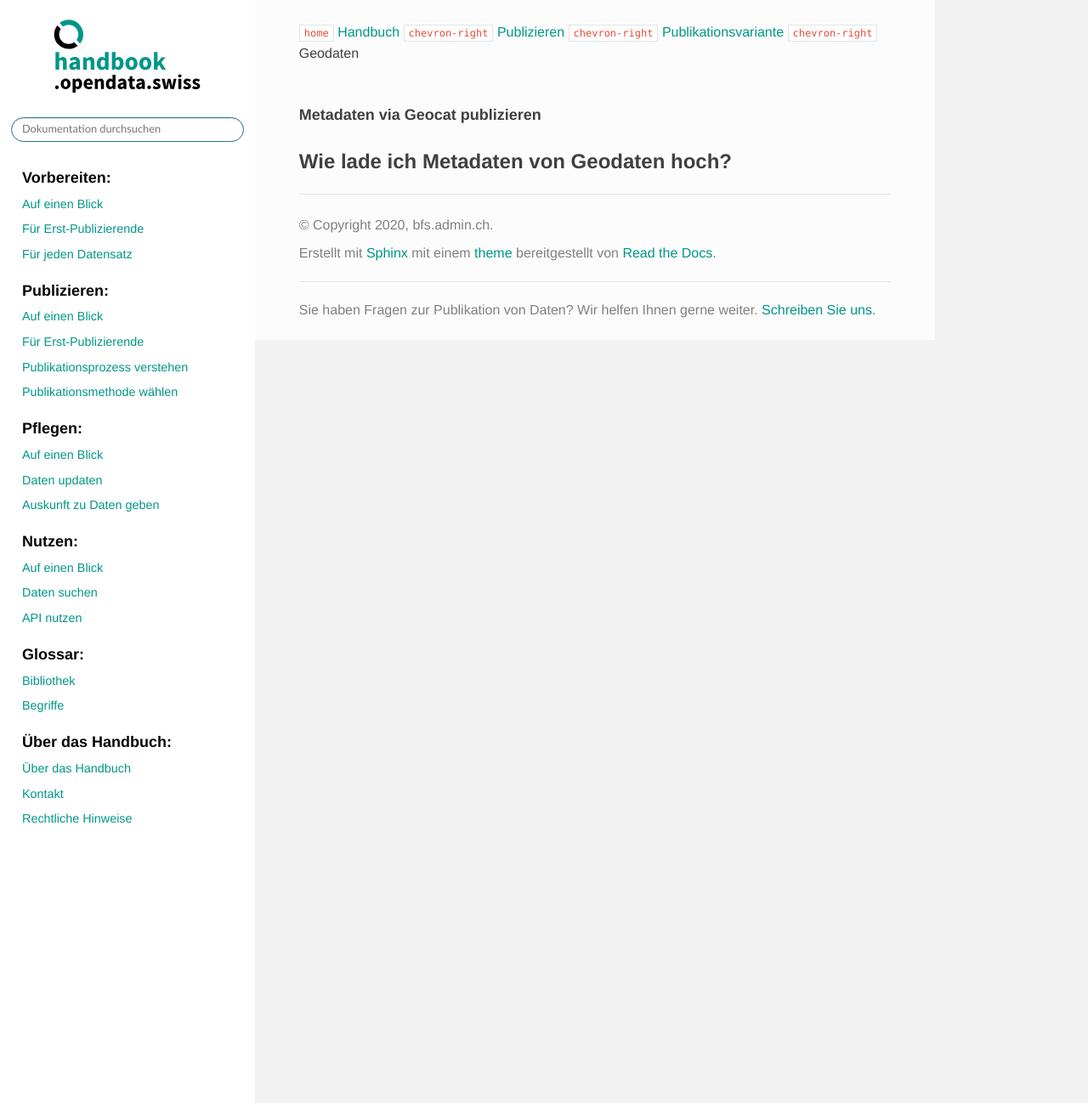
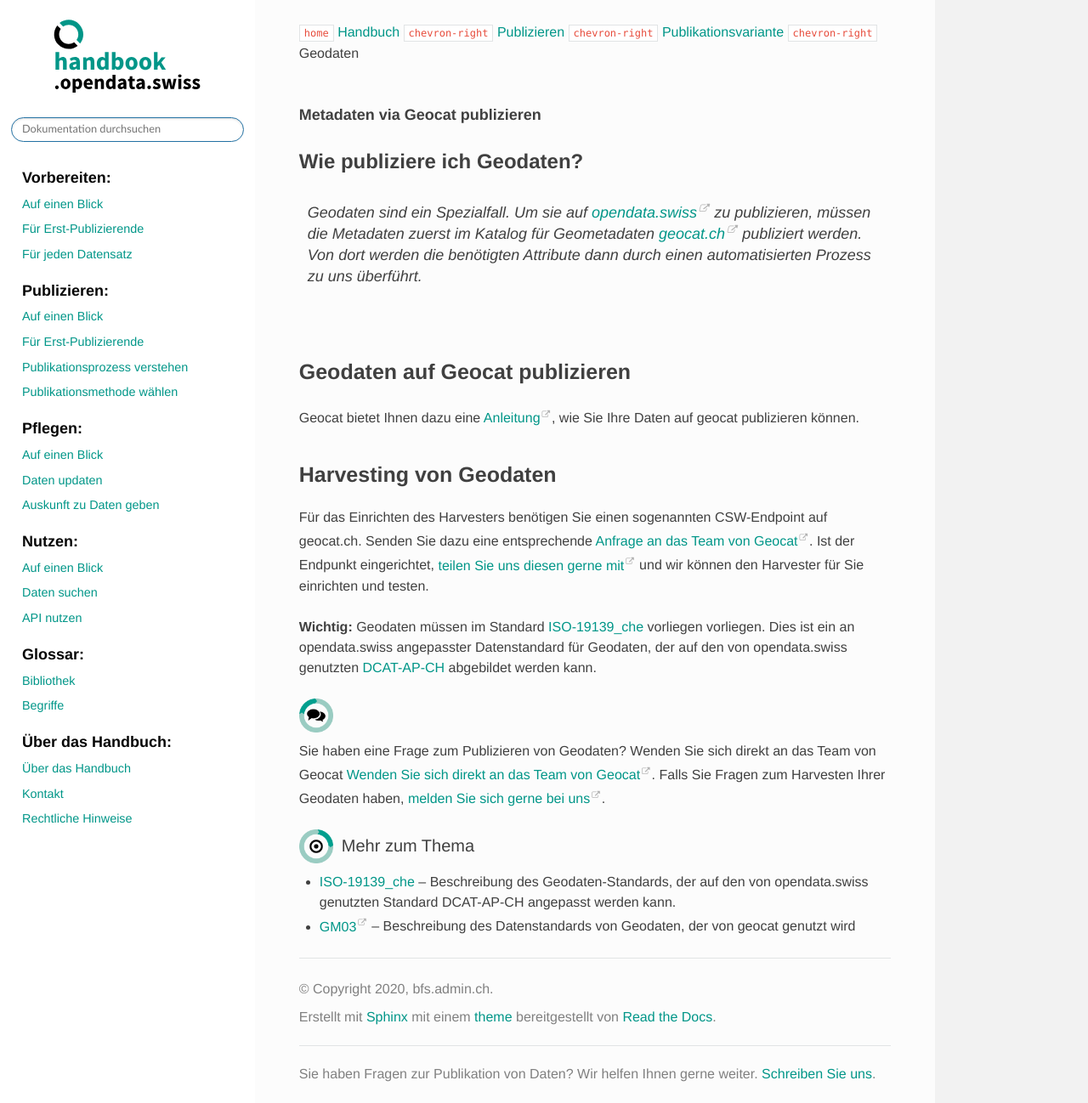
Before and after one commit to opendata-swiss/ogdch-handbook, a Sphinx documentation site: the page built from source/content/publizieren/publikationsvarianten/geodaten.rst, in a window 1280 px wide and 1298 px high. Shown: the whole window at 85% size. Built offline with Sphinx 7.4.7 and the Read the Docs theme 2.0.0, drawn with Linux system fonts in a browser that asks for light colours; cross-references to code outside the pages are shown as plain code.

Commit message:
add content to publikationsvariante geodaten

```diff
--- a/source/content/publizieren/publikationsvarianten/geodaten.rst
+++ b/source/content/publizieren/publikationsvarianten/geodaten.rst
@@ -9,5 +9,54 @@
 Metadaten via Geocat publizieren
 ********************************
 
-Wie lade ich Metadaten von Geodaten hoch?
-=========================================
+Wie publiziere ich Geodaten?
+============================
+
+.. container:: Intro
+
+    Geodaten sind ein Spezialfall. Um sie auf :opendata-swiss-portal:`opendata.swiss <>`
+    zu publizieren,
+    müssen die Metadaten zuerst im Katalog für Geometadaten :geocat-portal:`geocat.ch <>`
+    publiziert werden. Von dort werden die benötigten
+    Attribute dann durch einen automatisierten Prozess zu uns überführt.
+
+Geodaten auf Geocat publizieren
+--------------------------------
+Geocat bietet Ihnen dazu eine
+:geocat-anleitung-publikation-auf-opendata-swiss:`Anleitung <>`, wie Sie Ihre Daten
+auf geocat publizieren können.
+
+Harvesting von Geodaten
+------------------------
+Für das Einrichten des Harvesters benötigen Sie einen sogenannten
+CSW-Endpoint auf geocat.ch. Senden Sie dazu eine entsprechende `Anfrage an
+das Team von Geocat <geocat@swisstopo.ch>`__. Ist der Endpunkt eingerichtet,
+:email-to-bfs:`teilen Sie uns diesen gerne mit <>` und wir
+können den Harvester für Sie einrichten und testen.
+
+**Wichtig:** Geodaten müssen im Standard
+:doc:`ISO-19139_che <../../glossar/standards/geocat-mapping>`
+vorliegen vorliegen.
+Dies ist ein an opendata.swiss angepasster Datenstandard für Geodaten,
+der auf den von opendata.swiss genutzten
+:doc:`DCAT-AP-CH <../../glossar/standards/dcat-mapping>` abgebildet werden kann.
+
+.. container:: support
+
+   Support
+
+Sie haben eine Frage zum Publizieren von Geodaten? Wenden Sie sich direkt
+an das Team von Geocat `Wenden Sie sich direkt
+an das Team von Geocat <geocat@swisstopo.ch>`__. Falls Sie Fragen
+zum Harvesten Ihrer Geodaten haben, :email-to-bfs:`melden Sie sich
+gerne bei uns <>`.
+
+.. container:: materialien
+
+   Mehr zum Thema
+
+- :doc:`ISO-19139_che <../../glossar/standards/geocat-mapping>` – Beschreibung des Geodaten-Standards, der
+  auf den von opendata.swiss genutzten Standard DCAT-AP-CH angepasst werden kann.
+
+- `GM03 <https://www.geocat.admin.ch/de/dokumentation/gm03.html>`__ –
+  Beschreibung des Datenstandards von Geodaten, der von geocat genutzt wird
```
